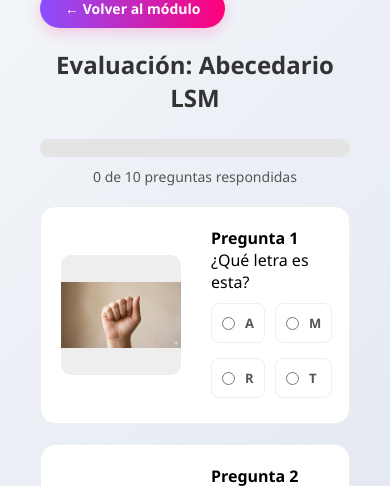
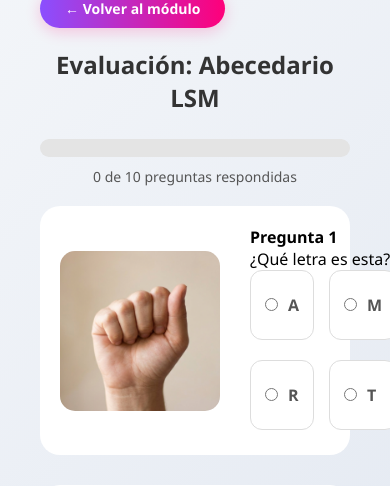
Before and after one commit to LetyViesca/IngSoftware, a PHP site: page /evaluacion.php in a window 390 px wide. Shown: the part 181-667 px from the top of the page. Run offline with PHP 8.4, Linux system fonts and the light colour scheme; the visitor is signed in with stand-in values (Sample User, id 1).

Commit message:
FIX: responsive de evaluacion palabras y frases

```diff
--- a/frontend/css/styles.css
+++ b/frontend/css/styles.css
@@ -322,14 +322,16 @@ nav {
     margin-bottom: 25px;
 }
 
-.question-card {
-    width: 100%;
-    background: white;
-    border-radius: 15px;
-    padding: 20px;
-    margin-bottom: 20px;
-    border: 1px solid #eee;
-    transition: 0.3s;
+.question-card{
+    background:#fff;
+    border-radius:20px;
+    padding:20px;
+
+    display:flex;
+    gap:25px;
+    align-items:center;
+
+    margin-bottom:30px;
 }
 
 .question-header {
@@ -342,27 +344,38 @@ nav {
     flex: 1;
 }
 
-.question-img {
-    width: 120px;
-    height: 120px;
-    object-fit: contain;
-    background: #eee;
-    border-radius: 10px;
+.question-card img{
+    width:160px;
+    height:160px;
+    object-fit:cover;
+    border-radius:15px;
 }
 
-.options-grid {
-    display: grid;
-    grid-template-columns: 1fr 1fr;
-    gap: 10px;
-    margin-top: 10px;
+.options-grid{
+    display:grid;
+    grid-template-columns:repeat(2, 1fr);
+    gap:15px;
+    width:100%;
 }
 
-.option {
-    border: 1px solid #eee;
-    padding: 10px;
-    border-radius: 8px;
-    cursor: pointer;
-    display: block;
+.option{
+    display:flex;
+    align-items:center;
+    gap:10px;
+
+    background:#fff;
+    border:1px solid #ddd;
+    border-radius:12px;
+
+    padding:14px;
+
+    min-height:70px;
+
+    font-size:16px;
+    line-height:1.3;
+
+    overflow-wrap:break-word;
+    word-break:break-word;
 }
 
 .error {
@@ -956,3 +969,22 @@ nav {
         grid-template-columns:1fr;
     }
 }
+
+@media (max-width: 768px){
+
+    .pregunta-card{
+        flex-direction:column;
+        align-items:center;
+        text-align:left;
+    }
+
+    .opciones-grid{
+        grid-template-columns:1fr;
+    }
+
+    .pregunta-card img{
+        width:100%;
+        max-width:220px;
+        height:auto;
+    }
+}
```
